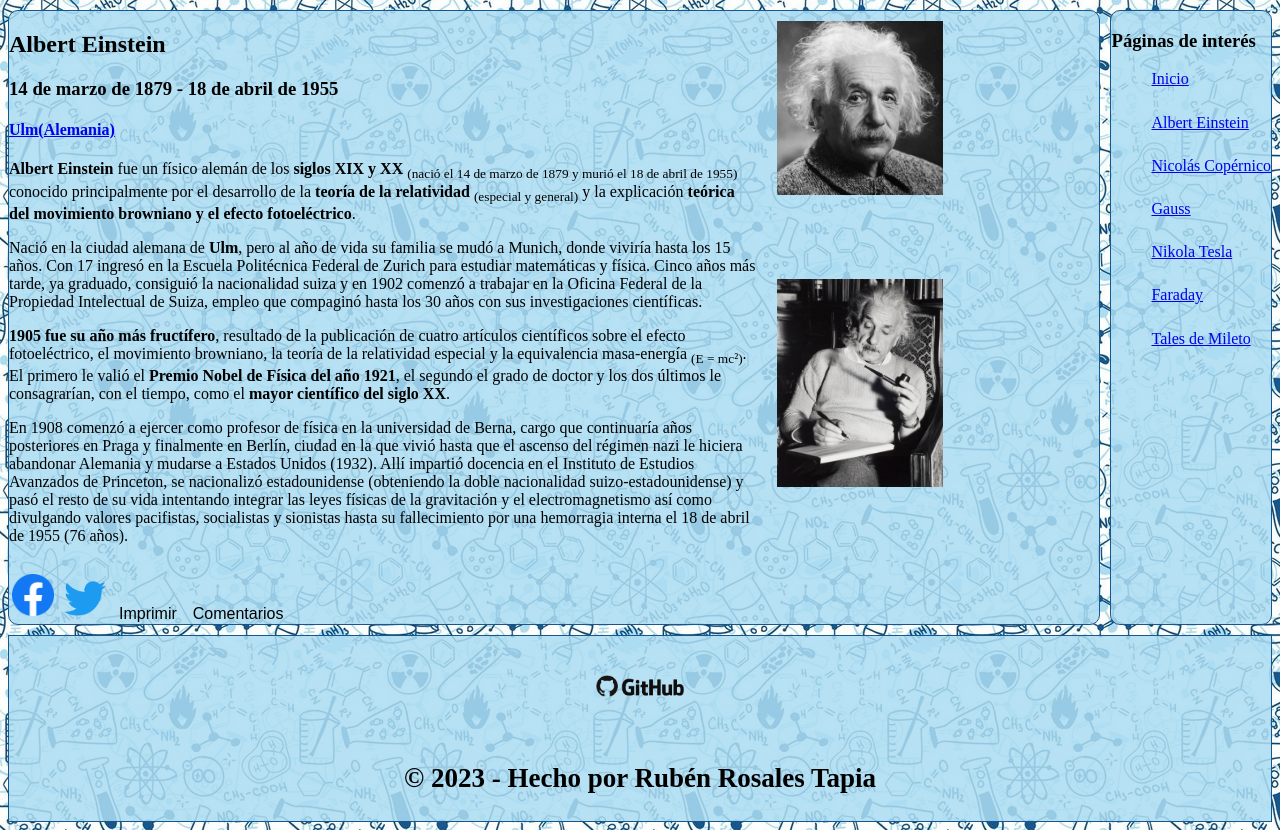
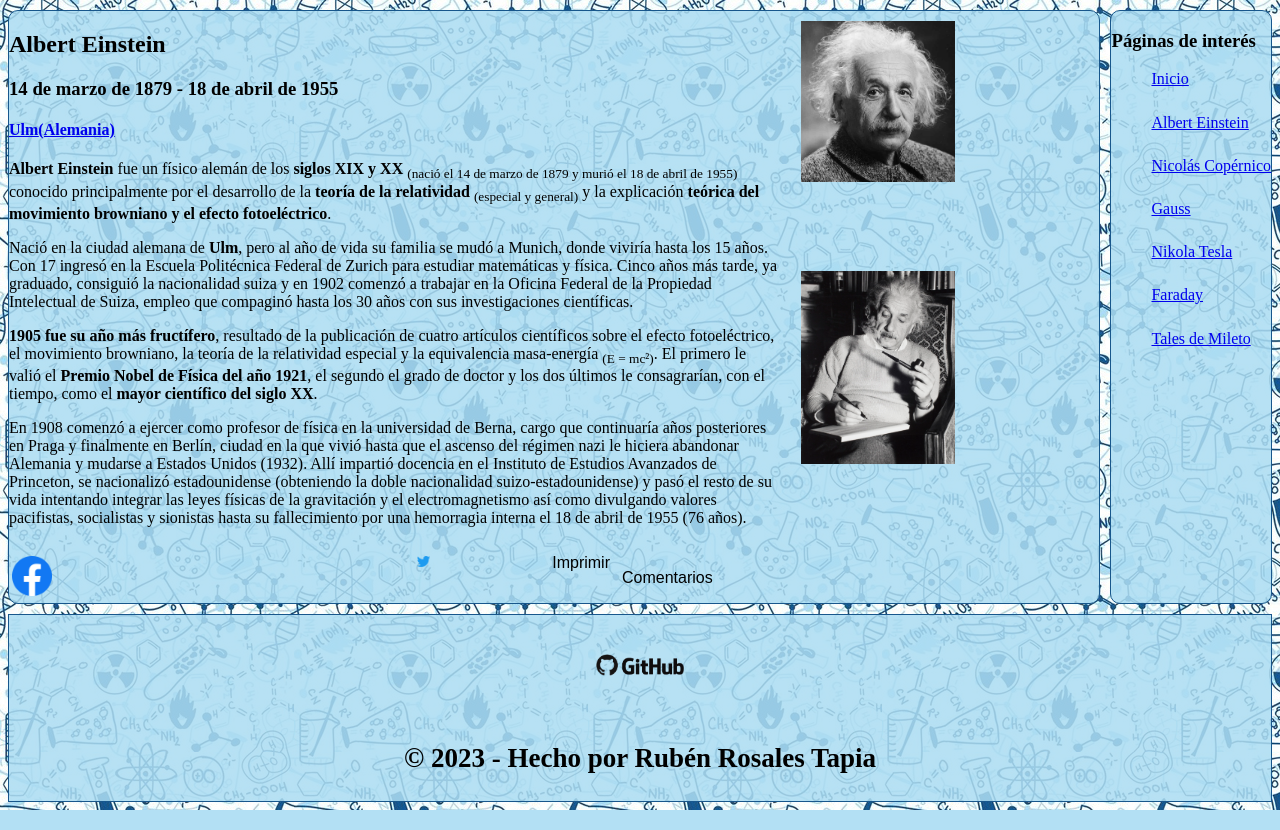
Before and after one commit to Rubenelcurioso/SIBW-practicas, a PHP site: page /cientificos/cientifico.html in a window 1280 px wide. Shown: the part 130-960 px from the top of the page. Run offline with PHP 8.4, Linux system fonts and the light colour scheme.

Commit message:
Flex buttons

```diff
--- a/p2/css/cientifico.css
+++ b/p2/css/cientifico.css
@@ -126,6 +126,13 @@
 }
 
 /*Práctica 2*/
+.Accesibilidad{
+    display: flex;
+    flex-direction: row;
+    justify-content: space-between;
+    width: 150%;
+}
+
 #comentarios{
     display: none;
 }
```
